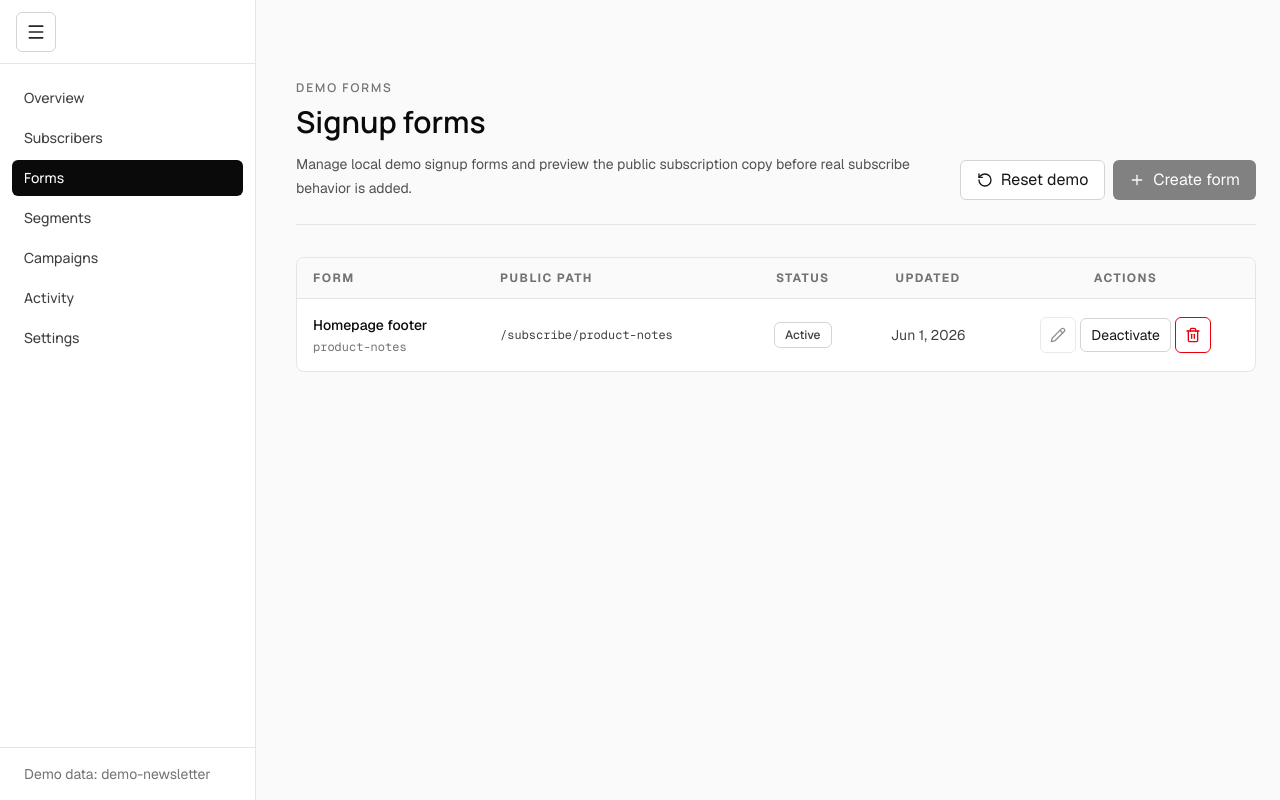
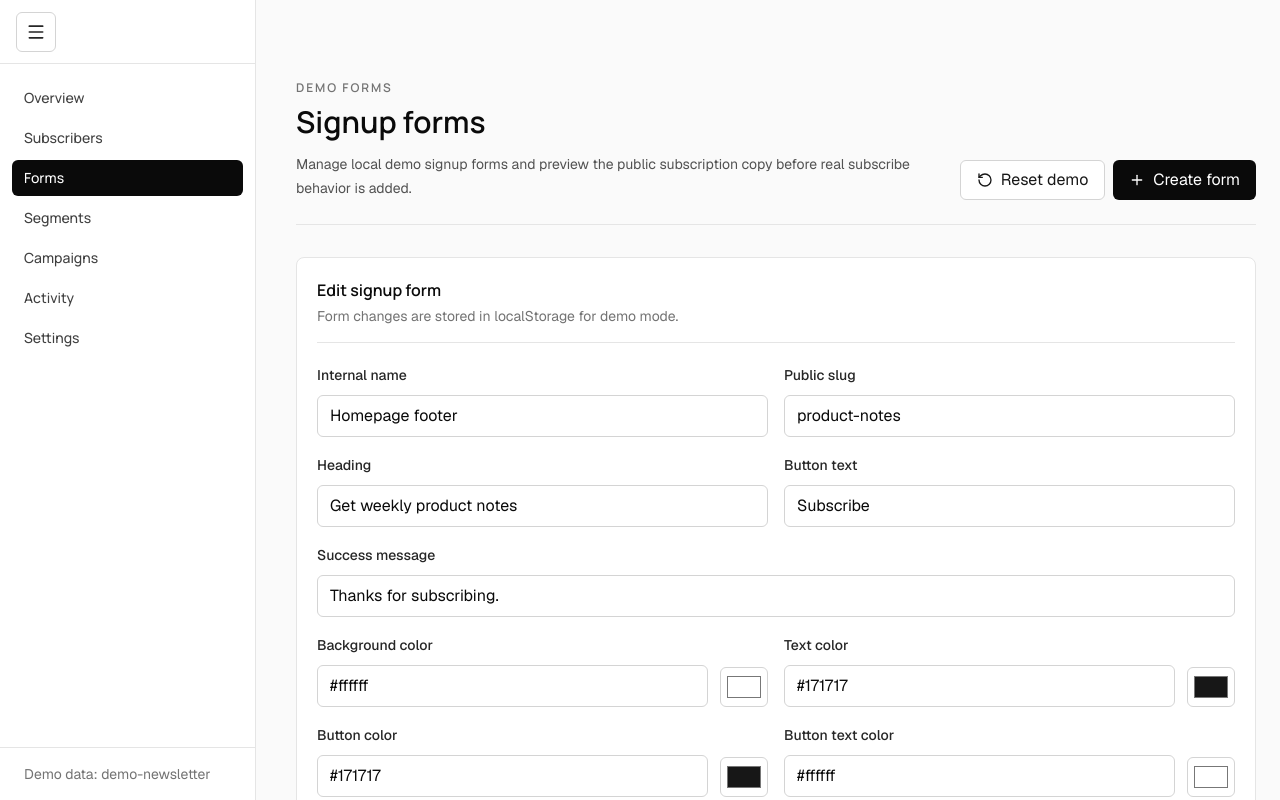
Before and after one commit to AjvorHardi/news-mailer, a React (Vite) app: page /demo/forms in a window 1280 px wide. Both pictures are taken after a click on the button 1058 px from the left and 335 px from the top of the page. Shown: the top 800 px of the page. Built offline with nearby package versions, Linux system fonts and the light colour scheme.

Commit message:
feat: add demo form editor

```diff
--- a/src/features/demo/DemoSignupFormsPage.tsx
+++ b/src/features/demo/DemoSignupFormsPage.tsx
@@ -1,16 +1,23 @@
 import { Pencil, Plus, RotateCcw, Trash2 } from 'lucide-react';
-import type { ReactNode } from 'react';
+import { useState, type ReactNode } from 'react';
+import { useForm, type UseFormRegister, type UseFormSetValue, type UseFormWatch } from 'react-hook-form';
+import { zodResolver } from '@hookform/resolvers/zod';
 import clsx from 'clsx';
 import { Button } from '../../shared/ui/Button';
 import { EmptyState } from '../../shared/ui/EmptyState';
 import { PageHeader } from '../../shared/ui/PageHeader';
+import { Input } from '../../shared/ui/Input';
+import { signupFormInputSchema } from '../../shared/schemas/domainSchemas';
 import type { SignupForm } from '../../shared/types/domain';
 import { useResetDemoData } from './useDemoOverview';
 import {
+  useCreateDemoSignupForm,
   useDemoSignupForms,
   useRemoveDemoSignupForm,
   useSetDemoSignupFormActive,
+  useUpdateDemoSignupForm,
 } from './useDemoSignupForms';
+import type { z } from 'zod';
 
 const dateFormatter = new Intl.DateTimeFormat('en', {
   month: 'short',
@@ -26,12 +33,58 @@ function getPublicPath(form: SignupForm) {
   return `/subscribe/${form.slug}`;
 }
 
+type SignupFormInput = z.input<typeof signupFormInputSchema>;
+type SignupFormValues = z.output<typeof signupFormInputSchema>;
+
+const defaultFormValues: SignupFormInput = {
+  internalName: '',
+  slug: '',
+  heading: '',
+  buttonText: 'Subscribe',
+  successMessage: 'Thanks for subscribing.',
+  backgroundColor: '#ffffff',
+  textColor: '#171717',
+  buttonColor: '#171717',
+  buttonTextColor: '#ffffff',
+  isActive: true,
+};
+
 export function DemoSignupFormsPage() {
   const formsQuery = useDemoSignupForms();
+  const createForm = useCreateDemoSignupForm();
+  const updateForm = useUpdateDemoSignupForm();
   const setFormActive = useSetDemoSignupFormActive();
   const removeForm = useRemoveDemoSignupForm();
   const resetDemoData = useResetDemoData();
-  const isMutating = setFormActive.isPending || removeForm.isPending || resetDemoData.isPending;
+  const [editingForm, setEditingForm] = useState<SignupForm | null>(null);
+  const [isEditorOpen, setIsEditorOpen] = useState(false);
+  const isMutating =
+    createForm.isPending ||
+    updateForm.isPending ||
+    setFormActive.isPending ||
+    removeForm.isPending ||
+    resetDemoData.isPending;
+
+  function openCreateForm() {
+    createForm.reset();
+    updateForm.reset();
+    setEditingForm(null);
+    setIsEditorOpen(true);
+  }
+
+  function openEditForm(form: SignupForm) {
+    createForm.reset();
+    updateForm.reset();
+    setEditingForm(form);
+    setIsEditorOpen(true);
+  }
+
+  function closeEditor() {
+    createForm.reset();
+    updateForm.reset();
+    setEditingForm(null);
+    setIsEditorOpen(false);
+  }
 
   function toggleFormActive(form: SignupForm) {
     setFormActive.mutate({ formId: form.id, isActive: !form.isActive });
@@ -65,7 +118,8 @@ export function DemoSignupFormsPage() {
               type="button"
               className="h-10 w-10 px-0 md:w-auto md:px-4"
               aria-label="Create form"
-              disabled
+              onClick={openCreateForm}
+              disabled={isMutating}
             >
               <Plus className="h-4 w-4 shrink-0 md:mr-2" aria-hidden="true" />
               <span className="hidden md:inline">Create form</span>
@@ -78,6 +132,25 @@ export function DemoSignupFormsPage() {
         <div className="rounded-lg border border-red-200 bg-white p-4 text-sm text-red-600">
           {setFormActive.error?.message ?? removeForm.error?.message ?? resetDemoData.error?.message}
         </div>
+      ) : null}
+
+      {isEditorOpen ? (
+        <DemoSignupFormEditor
+          key={editingForm?.id ?? 'new-form'}
+          form={editingForm}
+          error={createForm.error ?? updateForm.error}
+          isSubmitting={createForm.isPending || updateForm.isPending}
+          onCancel={closeEditor}
+          onSubmit={async (values) => {
+            if (editingForm) {
+              await updateForm.mutateAsync({ formId: editingForm.id, input: values });
+            } else {
+              await createForm.mutateAsync(values);
+            }
+
+            closeEditor();
+          }}
+        />
       ) : null}
 
       {formsQuery.isLoading ? (
@@ -100,6 +173,11 @@ export function DemoSignupFormsPage() {
         <EmptyState
           title="No signup forms yet"
           description="Create a form to define the copy and public slug visitors will use to subscribe."
+          action={
+            <Button type="button" onClick={openCreateForm} disabled={isMutating}>
+              Create form
+            </Button>
+          }
         />
       ) : null}
 
@@ -107,6 +185,7 @@ export function DemoSignupFormsPage() {
         <FormsList
           forms={formsQuery.data}
           isMutating={isMutating}
+          onEdit={openEditForm}
           onRemove={removeFormById}
           onToggleActive={toggleFormActive}
         />
@@ -118,11 +197,12 @@ export function DemoSignupFormsPage() {
 type FormsListProps = {
   forms: SignupForm[];
   isMutating: boolean;
+  onEdit: (form: SignupForm) => void;
   onRemove: (form: SignupForm) => void;
   onToggleActive: (form: SignupForm) => void;
 };
 
-function FormsList({ forms, isMutating, onRemove, onToggleActive }: FormsListProps) {
+function FormsList({ forms, isMutating, onEdit, onRemove, onToggleActive }: FormsListProps) {
   return (
     <section className="overflow-hidden rounded-lg border border-neutral-200 bg-white">
       <div className="hidden overflow-x-auto min-[960px]:block">
@@ -162,6 +242,7 @@ function FormsList({ forms, isMutating, onRemove, onToggleActive }: FormsListPro
                   <FormActions
                     form={form}
                     isMutating={isMutating}
+                    onEdit={onEdit}
                     onRemove={onRemove}
                     onToggleActive={onToggleActive}
                   />
@@ -196,6 +277,7 @@ function FormsList({ forms, isMutating, onRemove, onToggleActive }: FormsListPro
               <FormActions
                 form={form}
                 isMutating={isMutating}
+                onEdit={onEdit}
                 onRemove={onRemove}
                 onToggleActive={onToggleActive}
               />
@@ -218,14 +300,15 @@ function StatusBadge({ isActive }: { isActive: boolean }) {
 type FormActionsProps = {
   form: SignupForm;
   isMutating: boolean;
+  onEdit: (form: SignupForm) => void;
   onRemove: (form: SignupForm) => void;
   onToggleActive: (form: SignupForm) => void;
 };
 
-function FormActions({ form, isMutating, onRemove, onToggleActive }: FormActionsProps) {
+function FormActions({ form, isMutating, onEdit, onRemove, onToggleActive }: FormActionsProps) {
   return (
     <div className="flex items-center justify-center gap-1">
-      <IconButton label={`Edit ${form.internalName}`} disabled>
+      <IconButton label={`Edit ${form.internalName}`} disabled={isMutating} onClick={() => onEdit(form)}>
         <Pencil className="h-4 w-4" aria-hidden="true" />
       </IconButton>
       <Button type="button" size="sm" variant="secondary" disabled={isMutating} onClick={() => onToggleActive(form)}>
@@ -268,3 +351,175 @@ function IconButton({ children, disabled, label, onClick, variant = 'secondary'
     </button>
   );
 }
+
+type DemoSignupFormEditorProps = {
+  error: Error | null;
+  form: SignupForm | null;
+  isSubmitting: boolean;
+  onCancel: () => void;
+  onSubmit: (values: SignupFormValues) => Promise<void>;
+};
+
+function DemoSignupFormEditor({
+  error,
+  form,
+  isSubmitting,
+  onCancel,
+  onSubmit,
+}: DemoSignupFormEditorProps) {
+  const {
+    formState: { errors },
+    handleSubmit,
+    register,
+    setValue,
+    watch,
+  } = useForm<SignupFormInput, unknown, SignupFormValues>({
+    resolver: zodResolver(signupFormInputSchema),
+    defaultValues: form
+      ? {
+          internalName: form.internalName,
+          slug: form.slug,
+          heading: form.heading,
+          buttonText: form.buttonText,
+          successMessage: form.successMessage,
+          backgroundColor: form.backgroundColor,
+          textColor: form.textColor,
+          buttonColor: form.buttonColor,
+          buttonTextColor: form.buttonTextColor,
+          isActive: form.isActive,
+        }
+      : defaultFormValues,
+  });
+
+  return (
+    <section className="rounded-lg border border-neutral-200 bg-white p-5">
+      <div className="border-b border-neutral-200 pb-4">
+        <h2 className="font-display text-base font-semibold text-neutral-950">
+          {form ? 'Edit signup form' : 'Create signup form'}
+        </h2>
+        <p className="mt-1 text-sm text-neutral-500">Form changes are stored in localStorage for demo mode.</p>
+      </div>
+
+      <form className="mt-5 grid gap-4 md:grid-cols-2" onSubmit={handleSubmit(onSubmit)}>
+        <div>
+          <Input label="Internal name" type="text" placeholder="Homepage footer" {...register('internalName')} />
+          {errors.internalName ? <p className="mt-2 text-sm text-red-600">{errors.internalName.message}</p> : null}
+        </div>
+
+        <div>
+          <Input label="Public slug" type="text" placeholder="product-notes" {...register('slug')} />
+          {errors.slug ? <p className="mt-2 text-sm text-red-600">{errors.slug.message}</p> : null}
+        </div>
+
+        <div>
+          <Input label="Heading" type="text" placeholder="Get weekly product notes" {...register('heading')} />
+          {errors.heading ? <p className="mt-2 text-sm text-red-600">{errors.heading.message}</p> : null}
+        </div>
+
+        <div>
+          <Input label="Button text" type="text" placeholder="Subscribe" {...register('buttonText')} />
+          {errors.buttonText ? <p className="mt-2 text-sm text-red-600">{errors.buttonText.message}</p> : null}
+        </div>
+
+        <div className="md:col-span-2">
+          <Input
+            label="Success message"
+            type="text"
+            placeholder="Thanks for subscribing."
+            {...register('successMessage')}
+          />
+          {errors.successMessage ? <p className="mt-2 text-sm text-red-600">{errors.successMessage.message}</p> : null}
+        </div>
+
+        <ColorField
+          label="Background color"
+          name="backgroundColor"
+          register={register}
+          setValue={setValue}
+          watch={watch}
+          error={errors.backgroundColor?.message}
+        />
+        <ColorField
+          label="Text color"
+          name="textColor"
+          register={register}
+          setValue={setValue}
+          watch={watch}
+          error={errors.textColor?.message}
+        />
+        <ColorField
+          label="Button color"
+          name="buttonColor"
+          register={register}
+          setValue={setValue}
+          watch={watch}
+          error={errors.buttonColor?.message}
+        />
+        <ColorField
+          label="Button text color"
+          name="buttonTextColor"
+          register={register}
+          setValue={setValue}
+          watch={watch}
+          error={errors.buttonTextColor?.message}
+        />
+
+        <label className="flex items-center gap-3 rounded-md border border-neutral-200 px-3 py-3 md:col-span-2">
+          <input
+            type="checkbox"
+            className="h-4 w-4 rounded border-neutral-300 text-neutral-950 focus:ring-neutral-950"
+            {...register('isActive')}
+          />
+          <span>
+            <span className="block text-sm font-medium text-neutral-800">Active public form</span>
+            <span className="block text-xs text-neutral-500">Inactive forms stay saved but cannot be found publicly.</span>
+          </span>
+        </label>
+
+        {error ? <p className="text-sm text-red-600 md:col-span-2">{error.message}</p> : null}
+
+        <div className="flex flex-wrap justify-end gap-2 md:col-span-2">
+          <Button type="button" variant="secondary" onClick={onCancel} disabled={isSubmitting}>
+            Cancel
+          </Button>
+          <Button type="submit" disabled={isSubmitting}>
+            {form ? 'Save form' : 'Create form'}
+          </Button>
+        </div>
+      </form>
+    </section>
+  );
+}
+
+type ColorFieldName = 'backgroundColor' | 'textColor' | 'buttonColor' | 'buttonTextColor';
+
+type ColorFieldProps = {
+  error?: string;
+  label: string;
+  name: ColorFieldName;
+  register: UseFormRegister<SignupFormInput>;
+  setValue: UseFormSetValue<SignupFormInput>;
+  watch: UseFormWatch<SignupFormInput>;
+};
+
+function ColorField({ error, label, name, register, setValue, watch }: ColorFieldProps) {
+  const value = watch(name);
+
+  return (
+    <div>
+      <div className="grid grid-cols-[1fr_auto] items-end gap-3">
+        <Input label={label} type="text" placeholder="#171717" {...register(name)} />
+        <label className="block">
+          <span className="sr-only">{label} picker</span>
+          <input
+            type="color"
+            value={value}
+            onChange={(event) => setValue(name, event.target.value, { shouldDirty: true, shouldValidate: true })}
+            className="h-10 w-12 cursor-pointer rounded-md border border-neutral-300 bg-white p-1"
+          />
+        </label>
+      </div>
+      {error ? <p className="mt-2 text-sm text-red-600">{error}</p> : null}
+    </div>
+  );
+}
```
